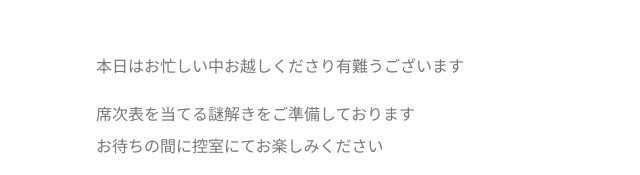
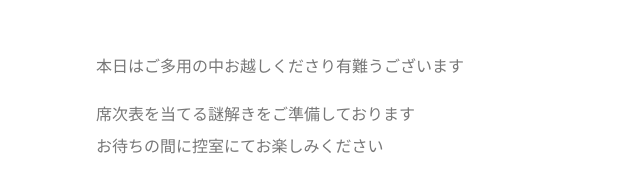
Before and after one commit to hw-wedding/welcome, a plain HTML site: page index.html in a window 1280 px wide. Shown: the part 1078-1253 px from the top of the page, 0-640 px from the left. Drawn offline with nearby package versions, Linux system fonts and the light colour scheme; some packages are replaced by stand-ins of ours; a script that the page names is missing.

Commit message:
Add files via upload

```diff
--- a/index.html
+++ b/index.html
@@ -26,7 +26,7 @@
 
 <h2>Greeting<span>ご挨拶</span></h2>
 
-<p>本日はお忙しい中お越しくださり有難うございます</p>
+<p>本日はご多用の中お越しくださり有難うございます</p>
 <p>席次表を当てる謎解きをご準備しております<br>
 お待ちの間に控室にてお楽しみください</p>
 <p>問題を解かずに席次表を確認したい方は下までスクロールをしてください</p>
```
